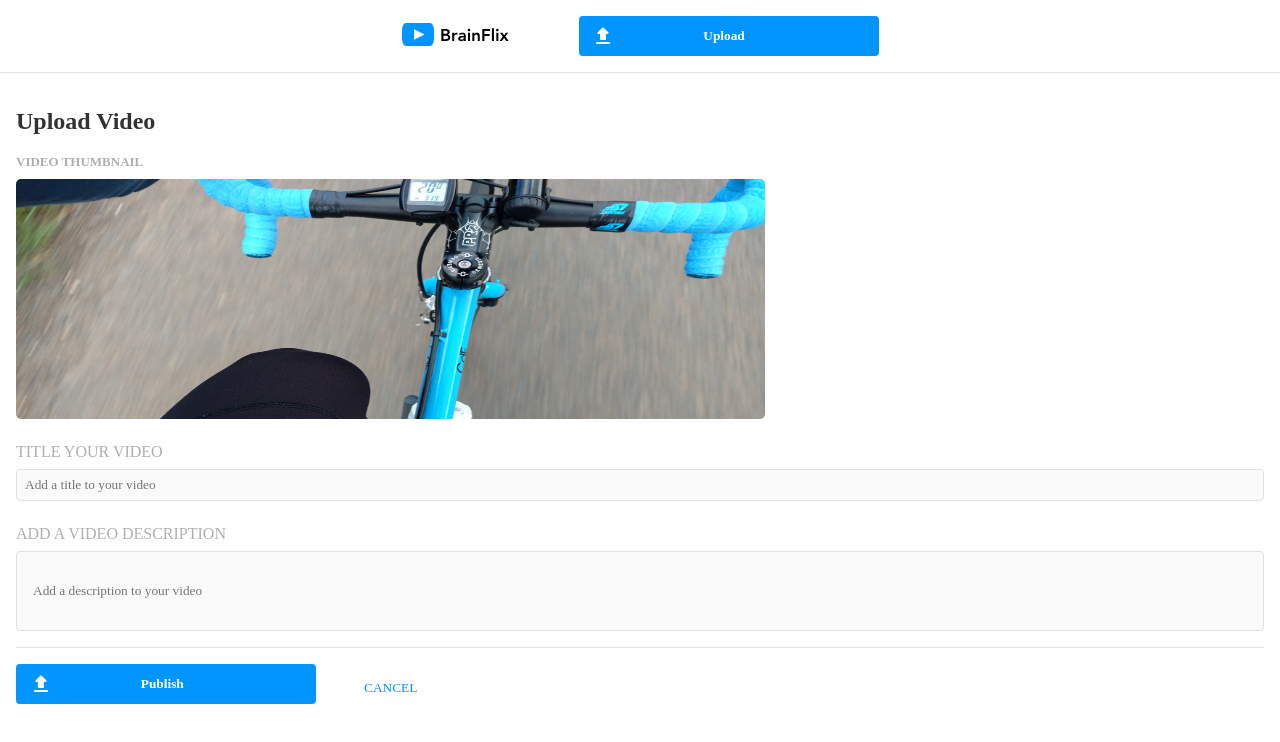
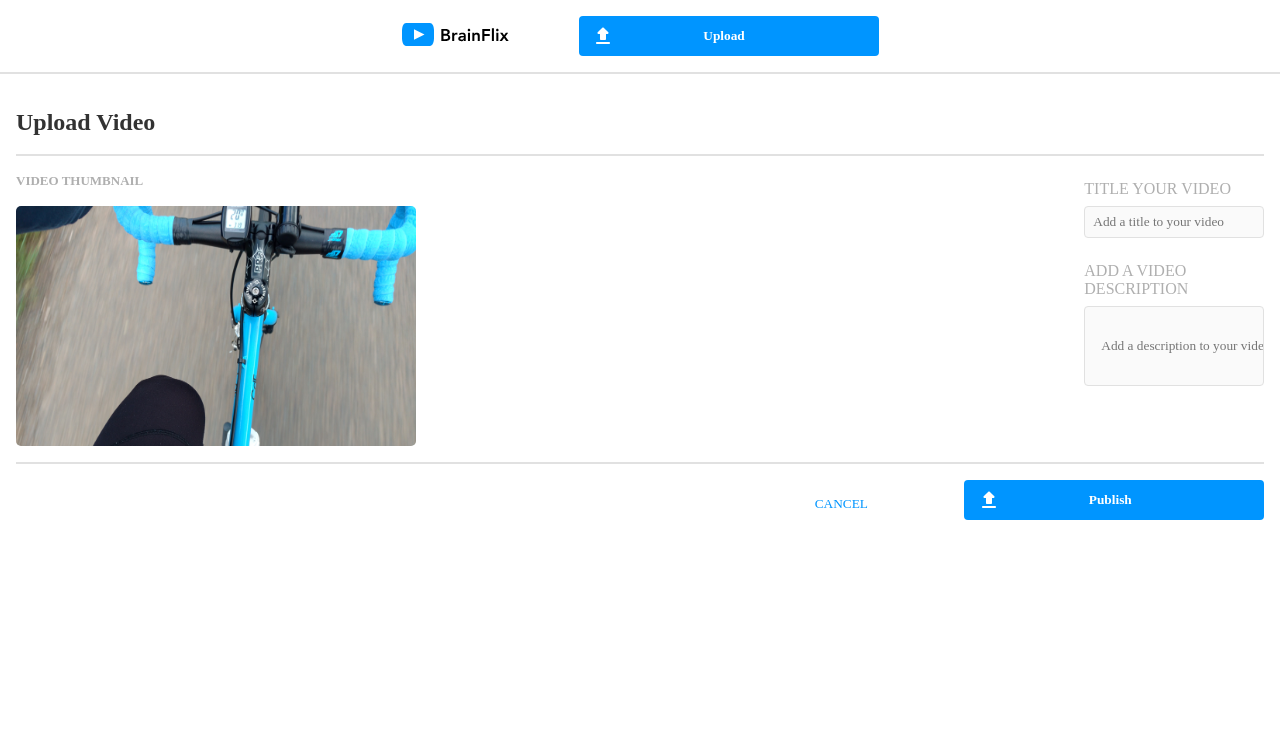
Before and after one commit to tenr/giancarlos-rodriguez-brainflix, a React (Create React App) app: page /upload in a window 1280 px wide. Shown: the top 742 px of the page. Built offline with nearby package versions, Linux system fonts and the light colour scheme; a web font is replaced by a local one.

Commit message:
final commit to upload

```diff
--- a/src/components/Comments/CommentSection.scss
+++ b/src/components/Comments/CommentSection.scss
@@ -20,6 +20,9 @@
   @include m-bodyCopy;
   @include tablet-query {
     margin: 0rem 2rem;
+  }
+  @include desktop-query {
+    margin-right: 0rem;
   }
   &__card {
     display: flex;
--- a/src/components/Form/Form.scss
+++ b/src/components/Form/Form.scss
@@ -40,9 +40,14 @@
     outline: none;
     border: 1px solid $Mercury;
     border-radius: 0.25rem;
+    background-color: $Alabaster;
+    padding-top: 0.15rem;
     @include tablet-query {
       height: 2.25rem;
       width: 23rem;
+    }
+    @include desktop-query {
+      width: 30rem;
     }
     &::placeholder {
       color: $BrainFlix-Black;
@@ -50,7 +55,7 @@
       padding-left: 0.5rem;
     }
     &:focus {
-      outline: 1px solid $BrainFlix-Black;
+      outline: 1px solid $Mercury;
       border: none;
     }
   }
--- a/src/components/SuggestedList/SuggestedList.scss
+++ b/src/components/SuggestedList/SuggestedList.scss
@@ -8,6 +8,9 @@
   @include tablet-query {
     margin: 0rem 2rem;
   }
+  @include desktop-query {
+    padding-top: 1rem;
+  }
 
   &__heading {
     color: $Silver;
--- a/src/components/SuggestedVideo/SuggestedVideo.scss
+++ b/src/components/SuggestedVideo/SuggestedVideo.scss
@@ -10,6 +10,9 @@
   @include tablet-query {
     width: 38%;
   }
+  @include desktop-query {
+    width: 100%;
+  }
 
   &__right {
     // border: 1px solid rgb(32, 109, 11);
@@ -18,6 +21,9 @@
     flex-direction: column;
     gap: 0.5rem;
     @include m-bodyCopy;
+    @include desktop-query {
+      width: 100%;
+    }
   }
   &__image {
     width: 7rem;
--- a/src/components/Video/Video.scss
+++ b/src/components/Video/Video.scss
@@ -1,7 +1,15 @@
+@use "../../styles/partials/globals" as *;
+@use "../../styles/partials/mixins" as *;
+@use "../../styles/partials/typography" as *;
+@use "../../styles/partials/variables" as *;
+
 .video {
   margin-top: 1rem;
   margin-bottom: 1.5rem;
   width: 100%;
+  @include desktop-query {
+    margin-bottom: 0rem;
+  }
 
   &__player {
     object-fit: contain;
--- a/src/components/VideoDetails/VideoDetails.scss
+++ b/src/components/VideoDetails/VideoDetails.scss
@@ -9,6 +9,10 @@
   @include tablet-query {
     margin: 0rem 2rem;
   }
+  @include desktop-query {
+    margin-right: 0rem;
+    padding-top: 1rem;
+  }
 
   &__title {
     padding-bottom: 0.5rem;
@@ -19,6 +23,9 @@
     display: flex;
     padding: 1rem 0;
     border-bottom: 1px solid $Mercury;
+    @include desktop-query {
+      padding-right: 1rem;
+    }
   }
   &__metric-1,
   &__metric-2 {
@@ -64,6 +71,9 @@
     padding: 1rem 0;
     color: $BrainFlix-Black;
     @include m-bodyCopy;
+    @include desktop-query {
+      padding-right: 1rem;
+    }
   }
   &__icon {
     height: 1.5rem;
--- a/src/pages/Main/Main.js
+++ b/src/pages/Main/Main.js
@@ -10,6 +10,7 @@ import VideoDetails from "../../components/VideoDetails/VideoDetails";
 import CommentSection from "../../components/Comments/CommentSection";
 import axios from "axios";
 import { useParams } from "react-router-dom";
+import "./Main.scss";
 
 /* ---------------------------------- */
 /* -------- API BASE & KEY ---------- */
@@ -17,9 +18,6 @@ import { useParams } from "react-router-dom";
 const BaseUrl = "https://project-2-api.herokuapp.com/videos";
 const apiKey = "?api_key=a2bb68e4-4efe-4f57-aef9-236c3b30f14a";
 
-/* ---------------------------------- */
-/* ------ FUNCTION COMPONENT -------- */
-/* ---------------------------------- */
 function Main() {
   const [selectedVideo, setSelectedVideo] = useState({});
   const [videos, setVideos] = useState([{ id: 1 }]);
@@ -63,11 +61,23 @@ function Main() {
   /* ---------------------------------- */
   return (
     <>
-      <div>
+      <div className="components__video">
         <Video selectedVideo={selectedVideo} />
-        <VideoDetails selectedVideo={selectedVideo} />
-        <CommentSection selectedVideo={selectedVideo} />
-        <SuggestedList videos={videos} />
+      </div>
+      <div className="components">
+        <div className="components__left">
+          <div className="components__video-details">
+            <VideoDetails selectedVideo={selectedVideo} />
+          </div>
+
+          <div>
+            <CommentSection selectedVideo={selectedVideo} />
+          </div>
+        </div>
+
+        <div className="components__suggested">
+          <SuggestedList videos={videos} />
+        </div>
       </div>
     </>
   );
--- a/src/pages/Main/Main.scss
+++ b/src/pages/Main/Main.scss
@@ -2,3 +2,17 @@
 @use "../../styles/partials/mixins" as *;
 @use "../../styles/partials/typography" as *;
 @use "../../styles/partials/variables" as *;
+
+.components {
+  @include desktop-query {
+    display: flex;
+  }
+
+  &__left {
+    @include desktop-query {
+      width: 70%;
+      border-right: 1px solid $Mercury;
+      margin-left: 6rem;
+    }
+  }
+}
--- a/src/pages/Upload/Upload.js
+++ b/src/pages/Upload/Upload.js
@@ -3,21 +3,46 @@ import "../../styles/partials/_globals.scss";
 import "../Upload/Upload.scss";
 import thumbnail from "../../assets/images/Upload-video-preview.jpg";
 import uploadIcon from "../../assets/icons/upload.svg";
+import Alert from "@mui/material/Alert";
+import { useState } from "react";
+import { Link, useNavigate } from "react-router-dom";
 
 function Upload() {
-  // attempt to get pop-up
+  const alert = (
+    <Alert severity="success">Upload Successful — check it out!</Alert>
+  );
+  const navigate = useNavigate();
 
-  //const handleSubmit = (event) => {
-  //   event.preventDefault();
+  const [alertActive, setAlertActive] = useState(false);
 
-  //     <h1>PLEASE FILL OUT ALL FIELDS 🕵🏽‍♂️ </h1>
+  function HideAlert() {
+    return <div></div>;
+  }
+  function ShowAlert() {
+    return alert;
+  }
 
-  // };
+  function CheckAlert(props) {
+    const isAlert = props.isAlert;
+    if (isAlert) {
+      return <ShowAlert />;
+    }
+    return <HideAlert />;
+  }
+
+  const alertClickHandler = (e) => {
+    e.preventDefault();
+    setAlertActive(true);
+    setTimeout(() => {
+      setAlertActive(false);
+      navigate("/");
+    }, 1500);
+  };
 
   return (
     <section className="upload">
       <h1 className="upload__heading">Upload Video</h1>
-
+      <div className="upload__desktop-wrapper">
         <div className="upload__thumbnail-wrapper">
           <span className="upload__thumbnail-heading">VIDEO THUMBNAIL</span>
           <img src={thumbnail} alt="" className="upload__thumbnail-img" />
@@ -27,34 +52,46 @@ function Upload() {
           className="upload__form"
           // onSubmit={handleSubmit}>
         >
-        <label htmlFor="" className="upload__title-label">
+          <label htmlFor="upload-title" className="upload__title-label">
             TITLE YOUR VIDEO
             <input
+              name="upload-title"
               placeholder="Add a title to your video"
               type="text"
               className="upload__title-input"
             />
           </label>
 
-        <label htmlFor="" className="upload__description-label">
+          <label
+            htmlFor="upload-description"
+            className="upload__description-label"
+          >
             ADD A VIDEO DESCRIPTION
             <input
+              name="upload-description"
               placeholder="Add a description to your video"
               type="text"
               className="upload__description-input"
             />
           </label>
+        </form>
+      </div>
       <div className="upload__btn-wrapper">
-          <button className="upload__publish-btn" type="submit">
+        <Link to="/">
+          <button
+            className="upload__publish-btn"
+            type="submit"
+            onClick={alertClickHandler}
+          >
             <img src={uploadIcon} />
             <span>Publish</span>
           </button>
-
-          <button className="upload__cancel-btn" type="reset">
+        </Link>
+        <CheckAlert className="upload__alert" isAlert={alertActive} />
+        <button className="upload__cancel-btn" type="submit">
           CANCEL
         </button>
       </div>
-      </form>
     </section>
   );
 }
--- a/src/pages/Upload/Upload.scss
+++ b/src/pages/Upload/Upload.scss
@@ -7,12 +7,19 @@
   color: $BrainFlix-Black;
   padding: 2rem 1rem;
   //add a border bottom to the header to get rid of this red
-  border-top: 1px solid $Mercury;
+  border-top: 2px solid $Mercury;
   margin-top: 1rem;
   &__heading {
     @include m-pageHeader;
     // font-weight: 600; change this weight to get closer tp mock up
     padding-bottom: 1rem;
+
+    border-bottom: 2px solid $Mercury;
+  }
+  &__desktop-wrapper {
+    @include desktop-query {
+      display: flex;
+    }
   }
   &__thumbnail-wrapper {
     width: 100%;
@@ -26,14 +33,15 @@
     // font-weight: 600; change this weight to get closer tp mock up
     @include m-subHeader;
     color: $Silver;
-    padding-bottom: 0.5rem;
+    padding: 1rem 0rem;
   }
   &__thumbnail-img {
     height: 10rem;
+    width: 18rem;
     object-fit: fill;
     border-radius: 0.3125rem;
     @include tablet-query {
-      width: 60%;
+      width: 25rem;
       height: 15rem;
     }
   }
@@ -73,10 +81,11 @@
     flex-direction: column;
     align-items: center;
     @include tablet-query {
-      flex-direction: row;
+      flex-direction: row-reverse;
       gap: 3rem;
-      border-top: 1px solid $Mercury;
+      border-top: 2px solid $Mercury;
       margin-top: 1rem;
+      justify-content: flex-start;
     }
   }
 
@@ -106,4 +115,8 @@
     padding-top: 1.5rem;
     color: $BrainFlix-Blue;
   }
+  &__alert {
+    padding-top: 10rem;
+    margin-top: 1rem;
+  }
 }
```
Lines whose indentation alone changed are shown as unchanged.
